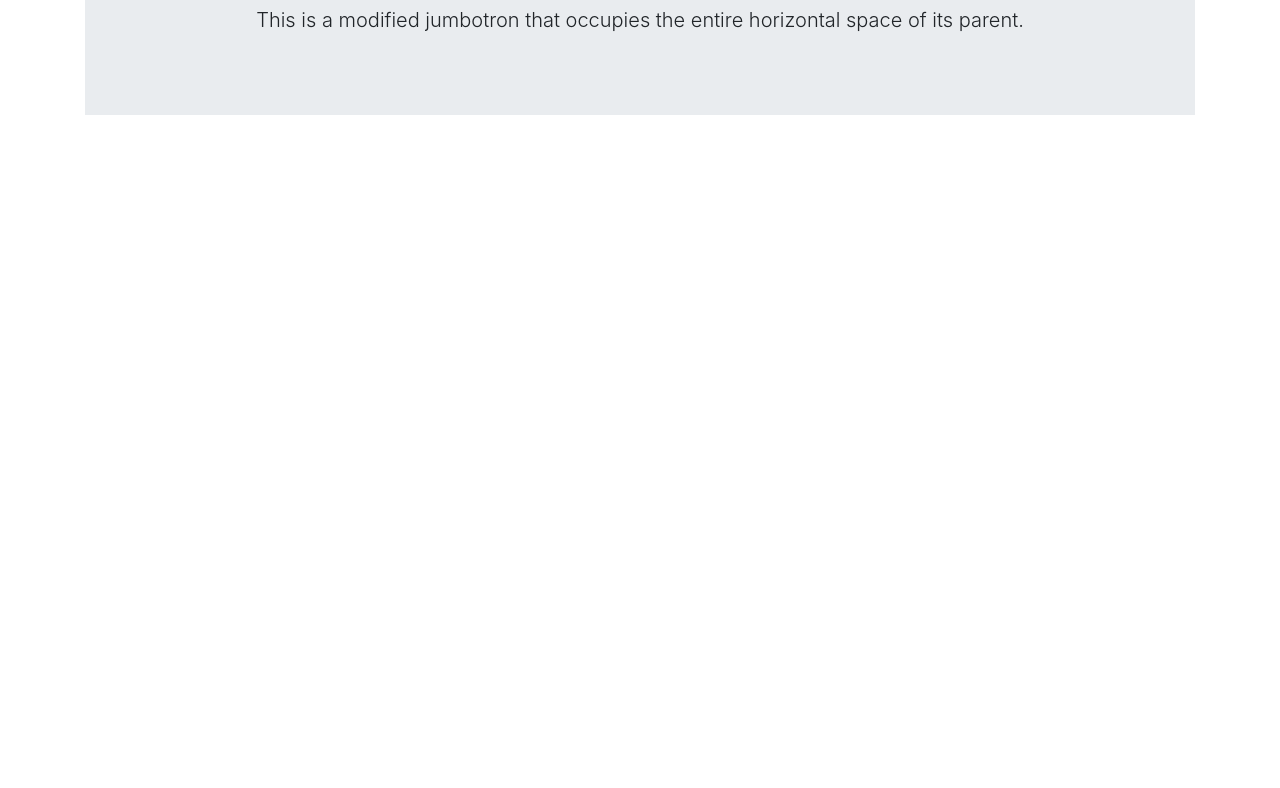
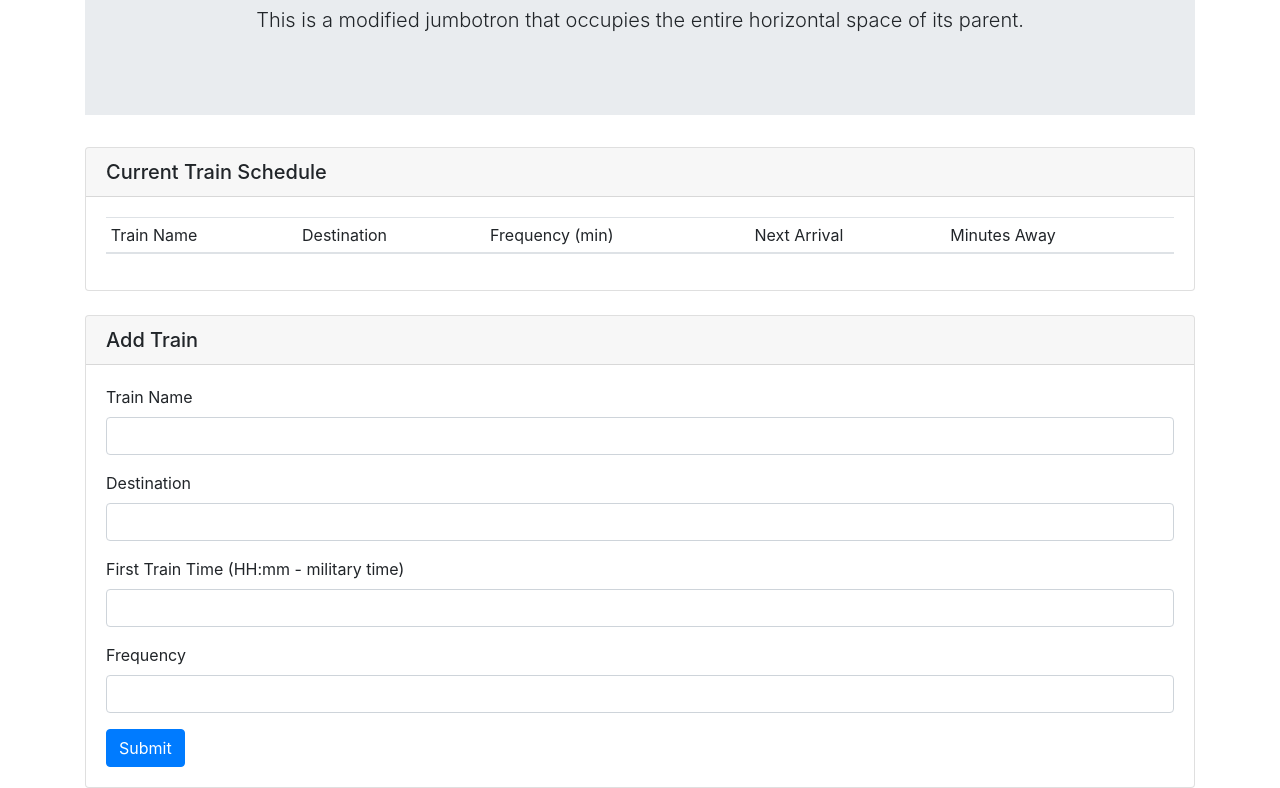
Before and after one commit to dlauck92/Train-Scheduler, a plain HTML site: page index.html in a window 1280 px wide. Shown: the part 134-922 px from the top of the page. Before the commit the page ends 800 px from the top, so only its background shows below. Drawn offline with nearby package versions, Linux system fonts and the light colour scheme; files that its build step writes are made by us from their sources.

Commit message:
Update index.html

```diff
--- a/index.html
+++ b/index.html
@@ -6,19 +6,17 @@
     <meta http-equiv="X-UA-Compatible" content="ie=edge">
     <title>Train Scheduler</title>
 <!-----Links----->
-    <link rel="stylesheet" href="assets/style/reset.css">
+    <link rel="stylesheet" href="assets/css/reset.css">
     <!--bootstrap css-->
     <link rel="stylesheet" href="https://stackpath.bootstrapcdn.com/bootstrap/4.1.3/css/bootstrap.min.css" integrity="sha384-MCw98/SFnGE8fJT3GXwEOngsV7Zt27NXFoaoApmYm81iuXoPkFOJwJ8ERdknLPMO" crossorigin="anonymous">
     <!--style-->
-    <link rel="stylesheet" href="assets/style/style.css">
+    <link rel="stylesheet" href="assets/css/style.css">
+    <!--jQuery-->
+    <script src="https://cdnjs.cloudflare.com/ajax/libs/jquery/3.2.1/jquery.min.js"></script>
+    <!--app.js-->
+    <script src="assets/javascript/app.js"></script>
     <!--firebase-->
     <script src="https://www.gstatic.com/firebasejs/5.7.0/firebase.js"></script>
-    <!--bootstrap js-->
-    <script src="https://maxcdn.bootstrapcdn.com/bootstrap/4.0.0/js/bootstrap.min.js"></script>
-    <!--moment.js-->
-    <script src="https://cdn.jsdelivr.net/momentjs/2.12.0/moment.min.js"></script>
-    <!--app.js-->
-    <link rel="stylesheet" href="assets/javascript/app.js">
 </head>
 <body>
     <div class="container">
@@ -32,7 +30,58 @@
                     </div>
             </div>
         </div>
+        <div class="row">
+            <div class="col">
+                <div class="card">
+                        <h5 class="card-header">Current Train Schedule</h5>
+                        <div class="card-body">
+                            <table class="table table-sm table-hover" id="trainTable">
+                                <thead>
+                                    <tr>
+                                        <th scope="col">Train Name</th>
+                                        <th scope="col">Destination</th>
+                                        <th scope="col">Frequency (min)</th>
+                                        <th scope="col">Next Arrival</th>
+                                        <th scope="col">Minutes Away</th>
+                                    </tr>
+                                </thead>
+                                <tbody>
+
+                                </tbody>
+                            </table>
+                        </div>
+                </div>
+            </div>
+        </div>
+        <br>
+        <div class="row">
+                <div class="col">
+                    <div class="card">
+                            <h5 class="card-header">Add Train</h5>
+                            <div class="card-body">
+                                    <form>
+                                        <div class="form-group">
+                                            <label for="trainNameForm">Train Name</label>
+                                            <input type="text" class="form-control" id="trainNameInput">
+                                        </div>
+                                        <div class="form-group">
+                                                <label for="destinationForm">Destination</label>
+                                                <input type="text" class="form-control" id="destinationInput">
+                                            </div>
+                                        <div class="form-group">
+                                                <label for="trainTimeForm">First Train Time (HH:mm - military time)</label>
+                                                <input type="text" class="form-control" id="trainTimeInput">
+                                            </div>
+                                        <div class="form-group">
+                                                <label for="frequencyForm">Frequency</label>
+                                                <input type="text" class="form-control" id="frequencyInput">
+                                            </div>
+                                        <button type="button" class="btn btn-primary" id="addTrainButton">Submit</button>
+                                    </form>
+                            </div>
+                    </div>
+                </div>
+            </div>
     </div>
-
 </body>
 </html>
```
